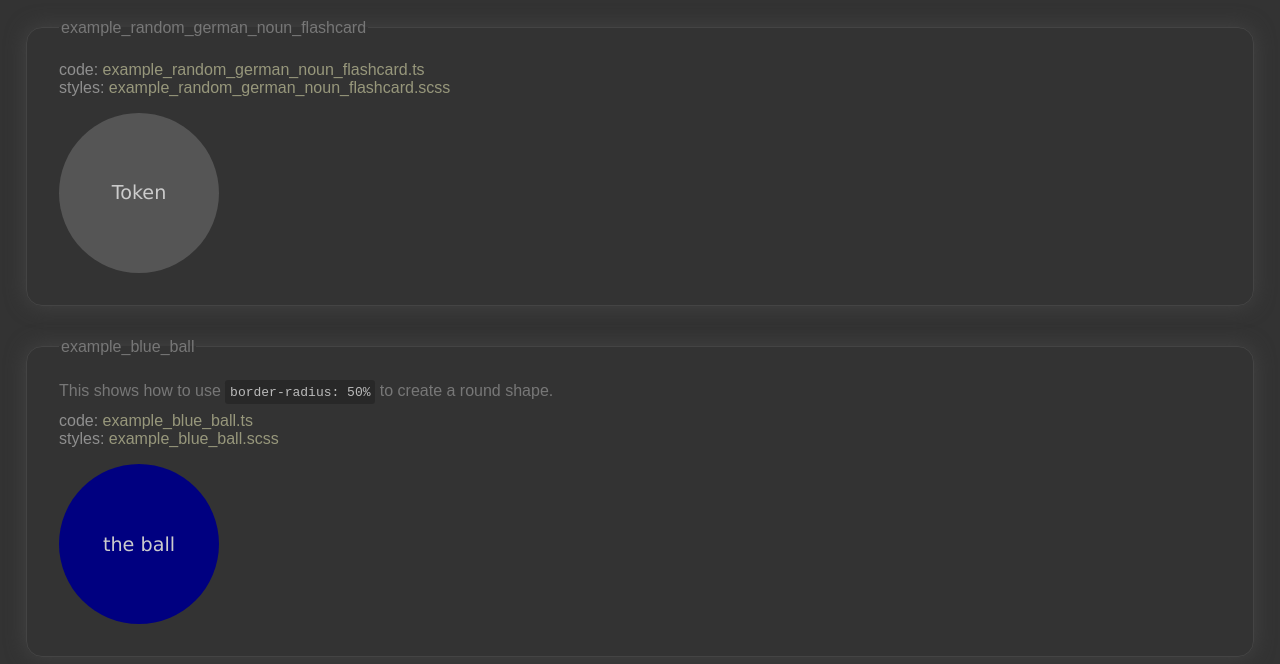
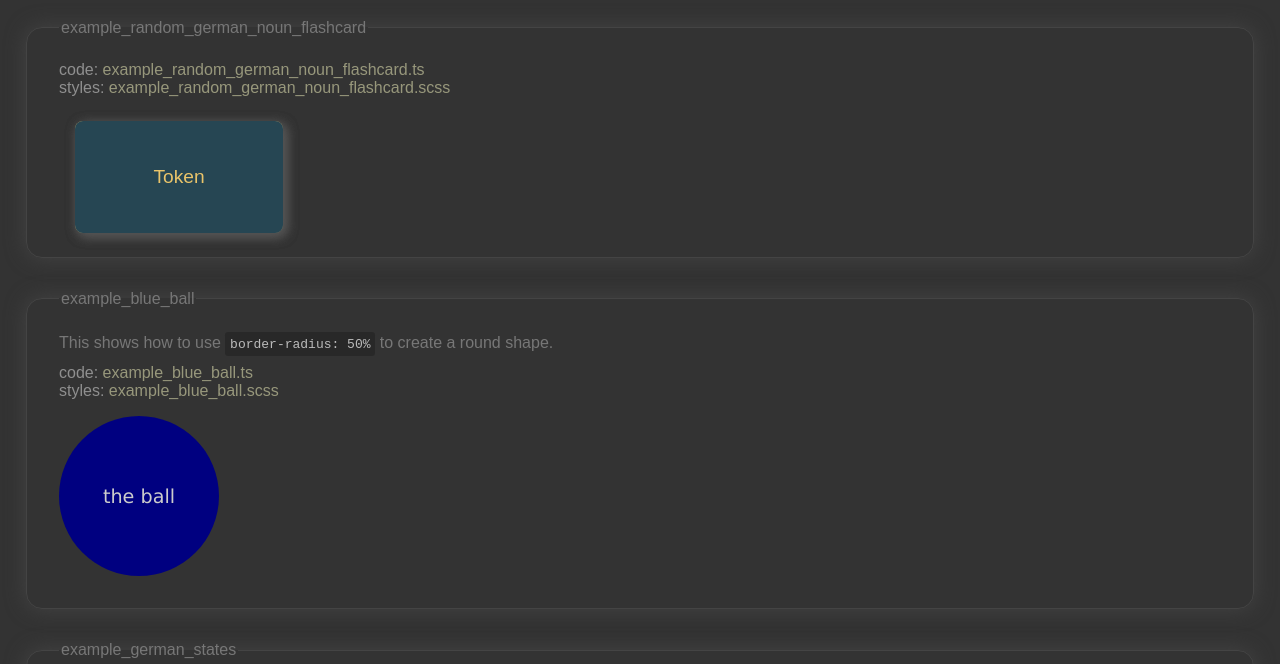
Before and after one commit to edwardtanguay/et005-starter-example-showcase, a website built with Vite: page index.html in a window 1280 px wide. Shown: the part 61-725 px from the top of the page. Built offline with nearby package versions, Linux system fonts and the light colour scheme.

Commit message:
noun finished

```diff
--- a/src/examples/example_random_german_noun_flashcard.scss
+++ b/src/examples/example_random_german_noun_flashcard.scss
@@ -1,13 +1,43 @@
+$color1: #264653;
+$color2: #e9c46a;
+
 .example_random_german_noun_flashcard {
-	.ball {
-		width: 6rem;
-		height: 6rem;
-		background-color: #555;
-		border-radius: 50%;
+
+	.flashcard {
+		position: relative;
+		width: 13rem;
+		height: 7rem;
+		top: -2.5rem;
+		left: -2rem;
+	}
+
+	.flashcard .front,
+	.back {
+		width: 13rem;
+		height: 7rem;
+		position: absolute;
+		top: 3rem;
+		left: 3rem;
 		display: grid;
 		place-items: center;
-		padding: 2rem;
-		font-family: verdana;
+		box-shadow: 3px 3px 12px #555;
 		font-size: 1.2rem;
+		border-radius: .5rem;
+	}
+
+	.flashcard .back {
+		background-color: $color2;
+		color: $color1;
+	}
+
+	.flashcard .front {
+		background-color: $color1;
+		color: $color2;
+		transition: .5s;
+		z-index: 2;
+	}
+
+	.front:hover {
+		transform: translateY(6rem);
 	}
 }
--- a/src/examples/example_random_german_noun_flashcard.ts
+++ b/src/examples/example_random_german_noun_flashcard.ts
@@ -2,7 +2,7 @@ import './example_random_german_noun_flashcard.scss';
 import { wrapAsExample } from '../components/wrapAsExample';
 import nouns from '../data/germanNouns.json';
 
-const description =  '';
+const description = '';
 
 export const example_random_german_noun_flashcard = () => {
 	let html = '';
@@ -11,7 +11,10 @@ export const example_random_german_noun_flashcard = () => {
 	const noun = nouns[randomIndex];
 
 	html += `
-		<div class="ball">${noun.singular}</div>
+	<div class="flashcard">
+		<div class="front">${noun.singular}</div>
+		<div class="back">${noun.article} ${noun.singular}</div>
+	</div>
 	`;
 	return wrapAsExample('example_random_german_noun_flashcard', html, description);
 }
```
